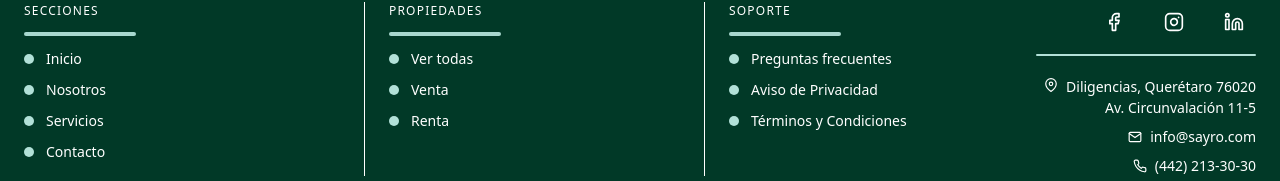
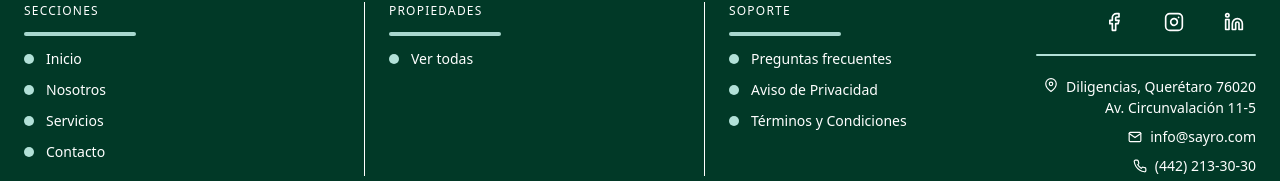
Before and after one commit to Sayrocode/SayroWeb, a Next.js app: page / in a window 1280 px wide. Shown: the part 4303-4484 px from the top of the page. Built offline with nearby package versions, Linux system fonts and the light colour scheme; no server answers; the database is empty; a web font is replaced by a local one.

Commit message:
Update Footer.tsx

```diff
--- a/components/Footer.tsx
+++ b/components/Footer.tsx
@@ -141,8 +141,6 @@ export default function Footer() {
 
             <NavGroup title="Propiedades" withDivider collapsible={!!isMobile} defaultOpen={!isMobile}>
               <NavLinkItem href="/propiedades">Ver todas</NavLinkItem>
-              <NavLinkItem href="/propiedades?operacion=venta">Venta</NavLinkItem>
-              <NavLinkItem href="/propiedades?operacion=renta">Renta</NavLinkItem>
             </NavGroup>
 
             <NavGroup title="Soporte" withDivider collapsible={!!isMobile} defaultOpen={!isMobile}>
```
